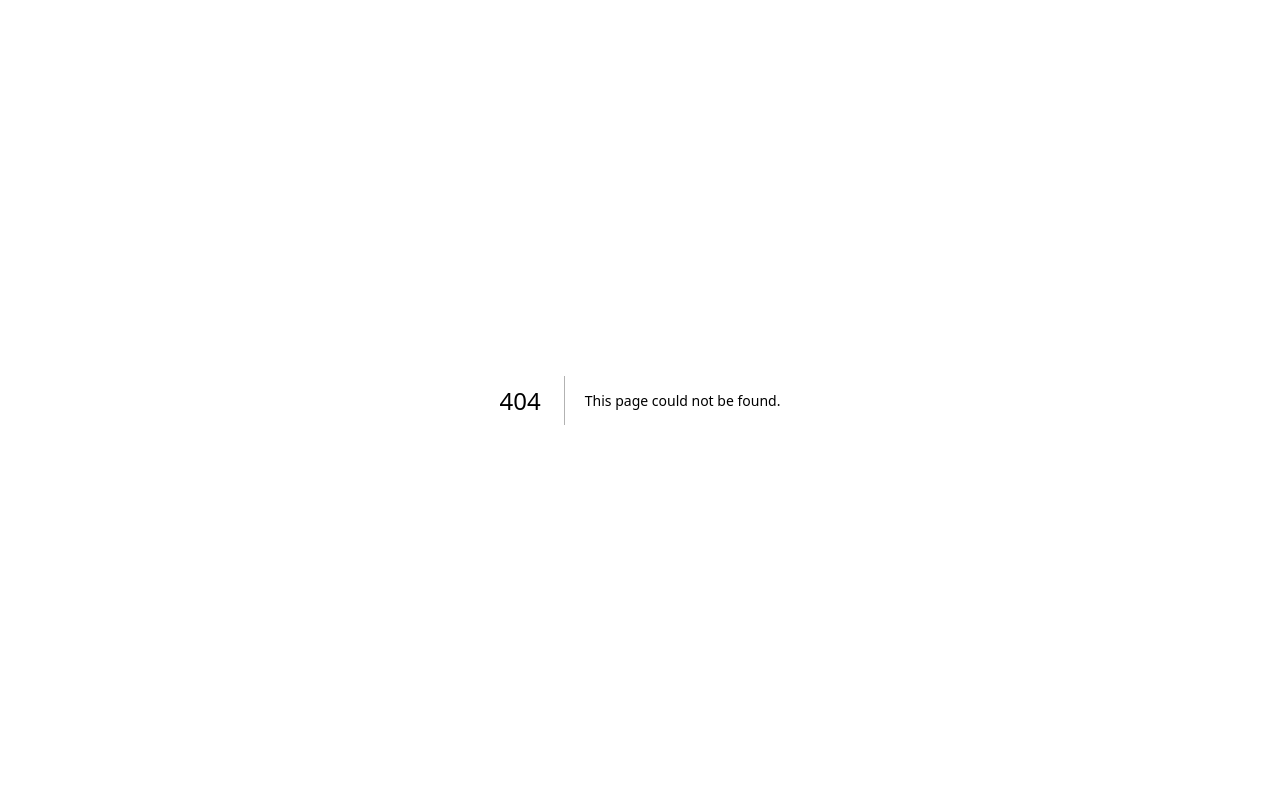
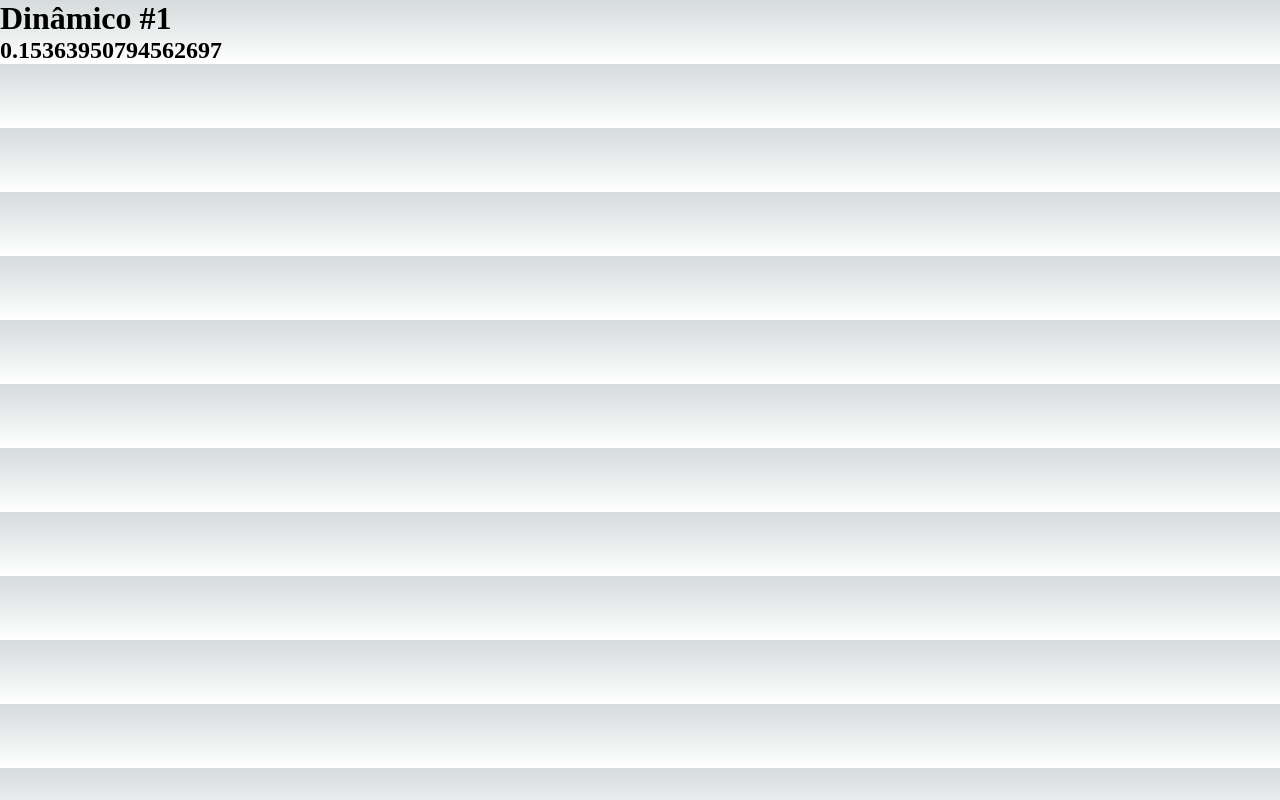
Before and after one commit to luciocarvalho10/curso-next, a Next.js app in the folder renderizacao/: page /dinamico1 in a window 1280 px wide. Before the commit this address had no page. Built offline with nearby package versions, Linux system fonts and the light colour scheme.

Commit message:
Componente dinamico1 - usando getServerSideprops

```diff
--- /dev/null
+++ b/renderizacao/src/pages/dinamico1.jsx
@@ -0,0 +1,16 @@
+export async function getServerSideProps() {
+    return {
+        props: {
+            numero: Math.random()
+        }
+    }
+}
+
+export default function Dinamico1({ numero }) {
+    return (
+        <div>
+            <h1>Dinâmico #1</h1>
+            <h2>{numero}</h2>
+        </div>
+    )
+}
```
